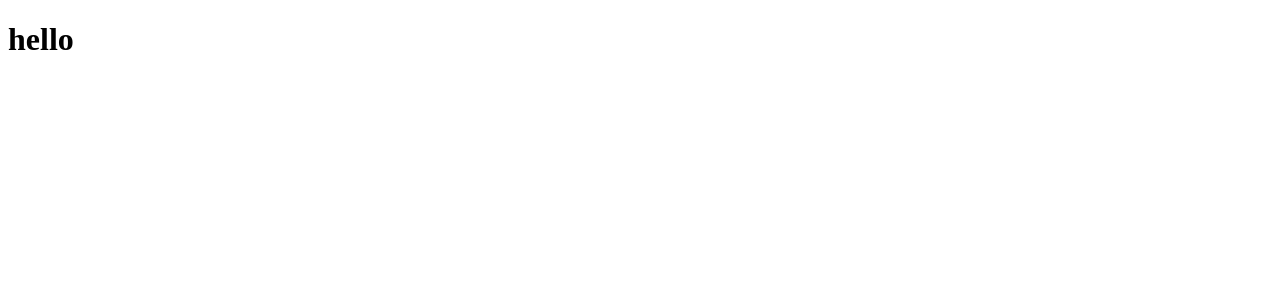
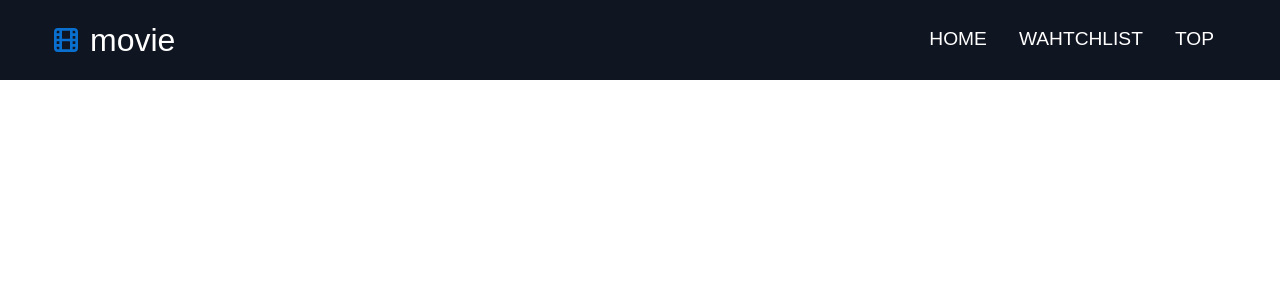
Before and after one commit to RadimYassin/react-movies, a React (Vite) app: page / in a window 1280 px wide. Shown: the top 300 px of the page. Built offline with nearby package versions, Linux system fonts and the light colour scheme.

Commit message:
AUPDATING

```diff
--- a/package.json
+++ b/package.json
@@ -10,7 +10,10 @@
   },
   "dependencies": {
     "react": "^18.2.0",
-    "react-dom": "^18.2.0"
+    "react-dom": "^18.2.0",
+    "react-icons": "^4.8.0",
+    "react-router": "^6.8.2",
+    "styled-components": "^5.3.8"
   },
   "devDependencies": {
     "@types/react": "^18.0.27",
--- a/src/App.jsx
+++ b/src/App.jsx
@@ -1,8 +1,16 @@
+import { BrowserRouter } from "react-router-dom"
+import { Navbar } from "./Components"
+import GlobleStyle from "./GloblesStyles"
 
 function App() {
   return (
     <div className="App">
-        <h1>hello</h1>
+      <BrowserRouter>
+           <GlobleStyle/>
+          <Navbar/>
+
+      </BrowserRouter>
+
     </div>
   )
 }
--- /dev/null
+++ b/src/Components/Navbar/Navbar.element.jsx
@@ -0,0 +1,114 @@
+import styled from 'styled-components'
+import { Container } from '../../GloblesStyles'
+import {TbMovie} from 'react-icons/tb'
+import { Link } from 'react-router-dom'
+
+ export const Nav=styled.nav`
+    background-color:#101522;
+    height:80px;
+    display:flex;
+    justify-content: center;
+    align-items:center;
+    font-size: 1.2rem;
+    position: sticky;
+    top:0;
+    z-index:999;
+`
+export const NavContainer=styled(Container)`
+ display:flex;
+ justify-content:space-between;
+ height:80px;
+ ${Container}
+`
+
+
+export const NavLogo = styled(Link)`
+
+    color :#fff;
+    justify-self:flex-start;
+    cursor: pointer;
+    text-decoration:none;
+    font-size:2rem;
+    display:flex;
+    align-items:center;
+    @media screen and (max-width:700px) {
+        font-size:1.8rem;
+    }
+
+`
+export const NavIcon = styled(TbMovie)`
+
+margin-right:0.5rem;
+
+`
+export const MobileIcon = styled.div`
+    display:none;
+
+    @media screen and (max-width:960px){
+        display:block;
+        position:absolute;
+        top:0;
+        right:0;
+        transform:translate(-100%,60%);
+        font-size:1.8rem;
+        cursor: pointer;
+    }
+`
+
+
+export const NavMenu=styled.ul`
+display:flex;
+align-items:center;
+list-style:none;
+text-align:center;
+
+@media screen and (max-width:960px){
+      display:flex;
+      flex-direction:column;
+      width:100%;
+      height:90vh;
+      position:absolute;
+      top:80px;
+      left:${({click})=>(click ? 0:'-100%')};
+      opacity:1;
+      transition:all 0.5 ease;
+      background-color:#101522;
+    }
+
+
+`;
+
+
+export const NavItem=styled.li`
+    height:80px;
+    border-bottom:2px solid transparent;
+    &:hover{
+        border-bottom:2px solid #4b59f7;
+    }
+
+    @media screen and (max-width:960px){
+        width:100%;
+        &:hover{
+        border:none;
+    }
+    }
+`
+
+export const Navlinks=styled(Link)`
+    color:#fff;
+    display:flex;
+    align-items:center;
+    text-decoration:none;
+    padding:0.5rem 1rem;
+    height:100%;
+    @media screen and (max-width:960px){
+      text-align:center;
+      padding:2rem;
+      width:100%;
+      display:table;
+      &:hover{
+        color:#4b59f7;
+        transition:all 0.3s ease;
+      }
+    }
+`
--- a/src/Components/Navbar/Navbar.jsx
+++ b/src/Components/Navbar/Navbar.jsx
@@ -0,0 +1,40 @@
+import React, { useState } from 'react'
+import { FaTimes, FaBars } from 'react-icons/fa'
+import { IconContext } from 'react-icons/lib'
+import {
+  Nav, NavContainer, NavIcon, NavLogo, MobileIcon,NavItem,Navlinks,NavMenu
+
+} from './Navbar.element'
+function Navbar() {
+  const [click, setClick] = useState(false)
+
+  const handelClick=()=>setClick(!click);
+  return (
+    <IconContext.Provider value={{color:'#0a70d0'}}>
+      <Nav>
+        <NavContainer>
+          <NavLogo to='/'>
+            <NavIcon />
+          movie
+          </NavLogo>
+          <MobileIcon onClick={handelClick}>{click ? <FaTimes /> : <FaBars />}</MobileIcon>
+           <NavMenu  onClick={handelClick} click={click} >
+            <NavItem>
+              <Navlinks to='/'>HOME</Navlinks>
+            </NavItem>
+            <NavItem>
+              <Navlinks to='/'>WAHTCHLIST</Navlinks>
+            </NavItem>
+            <NavItem>
+              <Navlinks to='/'>TOP</Navlinks>
+            </NavItem>
+
+
+           </NavMenu>
+        </NavContainer>
+      </Nav>
+    </IconContext.Provider>
+  )
+}
+
+export default Navbar
--- /dev/null
+++ b/src/Components/index.jsx
@@ -0,0 +1 @@
+export {default as Navbar} from './Navbar/Navbar'
--- /dev/null
+++ b/src/GloblesStyles.jsx
@@ -0,0 +1,56 @@
+import styled ,{createGlobalStyle} from "styled-components";
+
+
+ const GlobleStyle=createGlobalStyle`
+*{
+    margin:0;
+    padding:0;
+    box-sizing:border-box;
+    font-family:sans-serif;
+}
+
+
+
+
+`
+export default GlobleStyle
+export const  Container=styled.div`
+
+z-index:1;
+width:100%;
+max-width:1300px;
+margin-left:auto;
+margin-right:auto;
+padding-left:50px;
+padding-right:50px;
+
+@media screen and (max-width:991px) {
+    padding-left:30px;
+padding-right:30px;
+}
+
+
+
+`
+
+export const Button = styled.button`
+    border-radius:4px;
+    background-color:${({primary})=>primary ? '#f7934b' :'#0467fb'};
+    white-space: nowrap;
+    padding:${({big})=>big? '12px 64px':'10px 20px'};
+    color:#fff;
+    font-size:${({fontBig})=>(fontBig ? '20px':'16px')};
+    outline:none;
+    border:none;
+    cursor:pointer;
+      &:hover{
+     transition:all 0.3s ease-out;
+     background-color:${({primary})=>primary ?'#0467fb' :'#4B59F7'};
+      }
+
+      @media screen and (max-width:960px) {
+        width:100%;
+
+
+      }
+`
```
Also changed, not shown: 1 other file (tests, documents, lock files or other folders).
